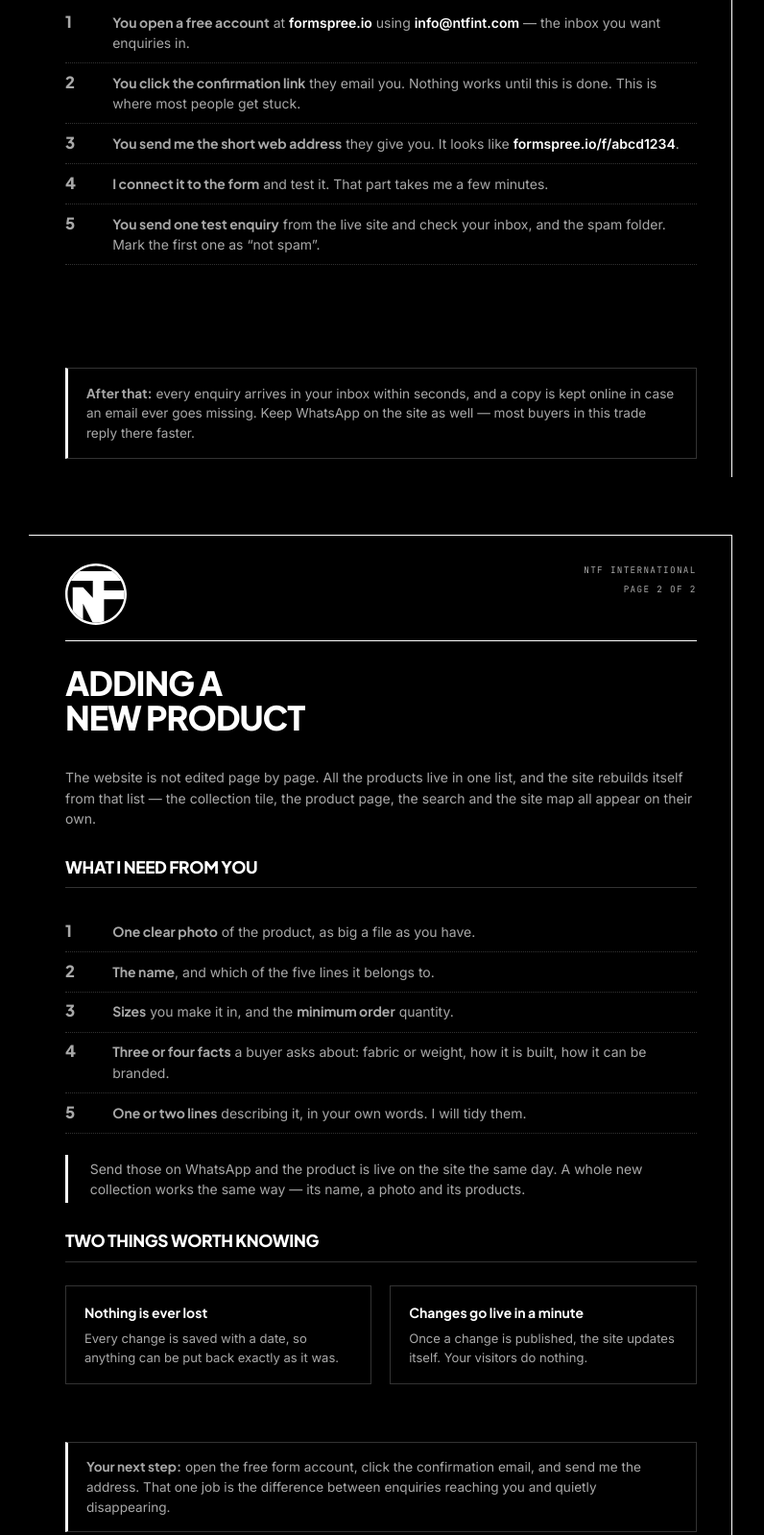
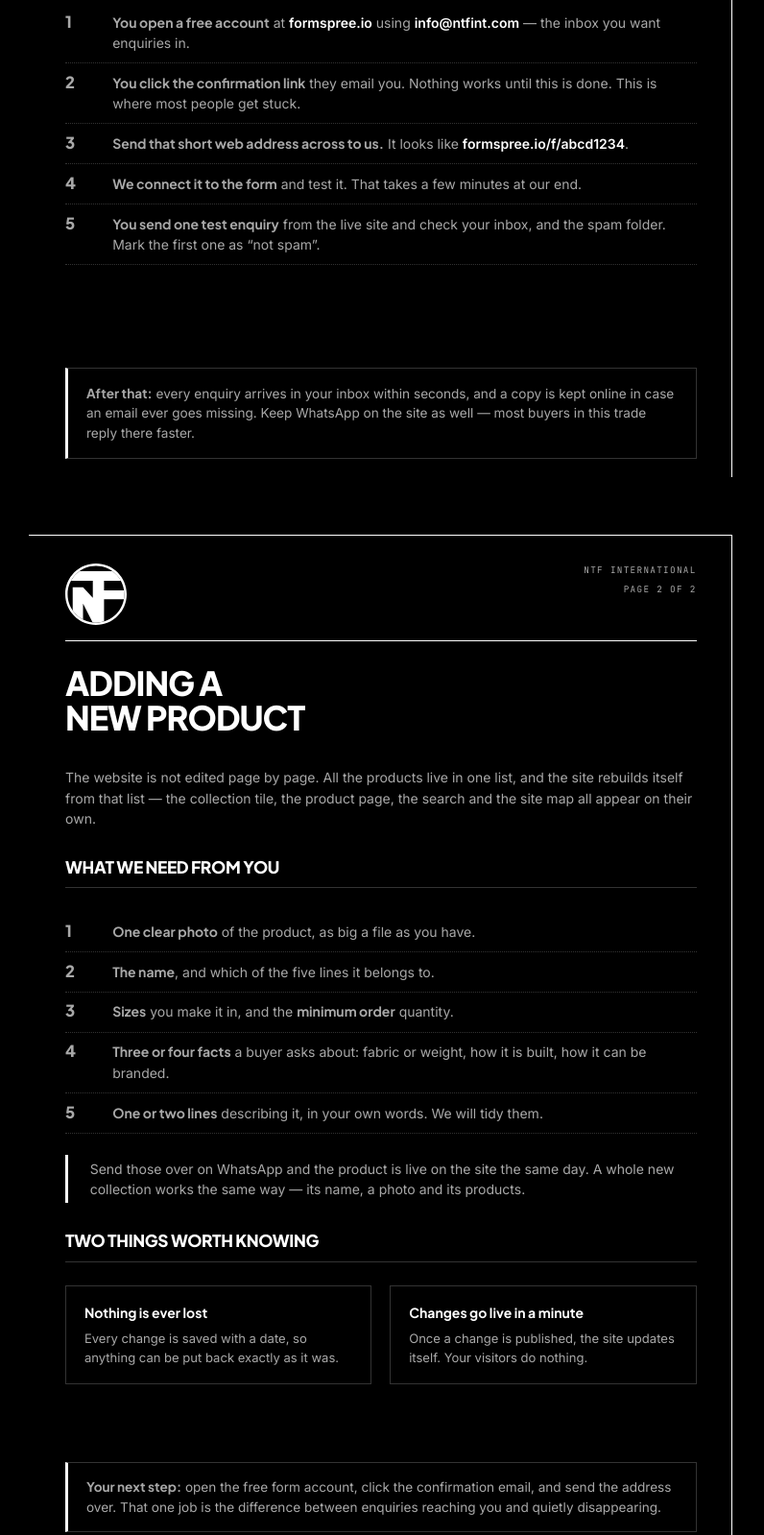
Before and after one commit to danialhyatt7-collab/NTF, a plain HTML site: page tools/simple-page.html in a window 1280 px wide. Shown: the part 592-2191 px from the top of the page at 96% size, without its empty margins (0-796 px from the left). Drawn offline with Linux system fonts and the light colour scheme.

Commit message:
Re-voice the quick guide so it can be sent to the client
The two-pager spoke in the first person, which does not travel. It now
reads from the studio to the client throughout: send the address across
to us, we connect it, we will tidy the copy.

Co-Authored-By: Claude Opus 5 <noreply@anthropic.com>
Claude-Session: https://claude.ai/code/session_01XYNowMFgHwa3H3AFdUvJZe

```diff
--- a/tools/simple-page.html
+++ b/tools/simple-page.html
@@ -80,10 +80,10 @@ and takes about ten minutes to set up.</p>
     &mdash; the inbox you want enquiries in.</div></li>
   <li><span class="n">2</span><div><b>You click the confirmation link</b> they email you.
     Nothing works until this is done. This is where most people get stuck.</div></li>
-  <li><span class="n">3</span><div><b>You send me the short web address</b> they give you.
+  <li><span class="n">3</span><div><b>Send that short web address across to us.</b>
     It looks like <span class="hl">formspree.io/f/abcd1234</span>.</div></li>
-  <li><span class="n">4</span><div><b>I connect it to the form</b> and test it. That part
-    takes me a few minutes.</div></li>
+  <li><span class="n">4</span><div><b>We connect it to the form</b> and test it. That takes
+    a few minutes at our end.</div></li>
   <li><span class="n">5</span><div><b>You send one test enquiry</b> from the live site and
     check your inbox, and the spam folder. Mark the first one as &ldquo;not spam&rdquo;.</div></li>
 </ol>
@@ -105,7 +105,7 @@ as well &mdash; most buyers in this trade reply there faster.</div>
 list, and the site rebuilds itself from that list &mdash; the collection tile, the product
 page, the search and the site map all appear on their own.</p>
 
-<h2>What I need from you</h2>
+<h2>What we need from you</h2>
 <ol class="steps">
   <li><span class="n">1</span><div><b>One clear photo</b> of the product, as big a file as
     you have.</div></li>
@@ -116,11 +116,11 @@ page, the search and the site map all appear on their own.</p>
   <li><span class="n">4</span><div><b>Three or four facts</b> a buyer asks about: fabric
     or weight, how it is built, how it can be branded.</div></li>
   <li><span class="n">5</span><div><b>One or two lines</b> describing it, in your own
-    words. I will tidy them.</div></li>
+    words. We will tidy them.</div></li>
 </ol>
 
 <div class="big tight">
-  <p>Send those on WhatsApp and the product is live on the site the same day. A whole new
+  <p>Send those over on WhatsApp and the product is live on the site the same day. A whole new
   collection works the same way &mdash; its name, a photo and its products.</p>
 </div>
 
@@ -133,7 +133,7 @@ page, the search and the site map all appear on their own.</p>
 </div>
 
 <div class="note"><b>Your next step:</b> open the free form account, click the
-confirmation email, and send me the address. That one job is the difference between
+confirmation email, and send the address over. That one job is the difference between
 enquiries reaching you and quietly disappearing.</div>
 </div>
 </body></html>
```
Also changed, not shown: 2 other files.
